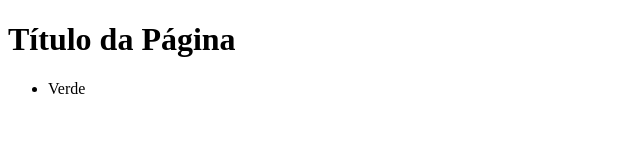
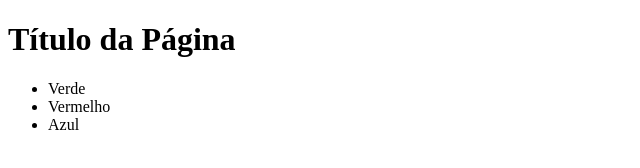
Before and after one commit to willian001jp/minha-pagina, a plain HTML site: page index.html in a window 1280 px wide. Shown: the whole page, without its empty margins (0-640 px from the left). Drawn offline with Linux system fonts and the light colour scheme.

```diff
--- a/index.html
+++ b/index.html
@@ -9,6 +9,8 @@
     <h1>Título da Página</h1>
     <ul>
         <li>Verde</li>
+        <li>Vermelho</li>
+        <li>Azul</li>
     </ul>
 
 </body>
```
Also changed, not shown: 1 other file.
